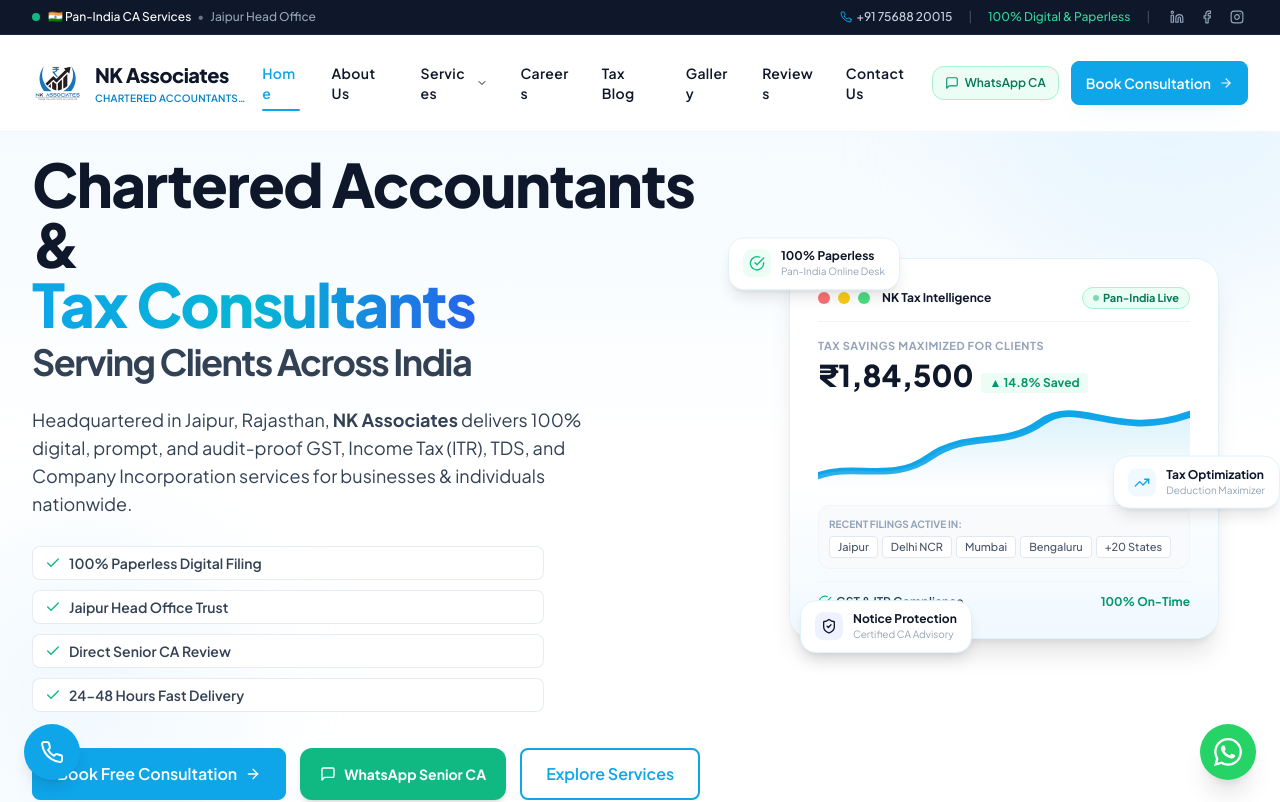
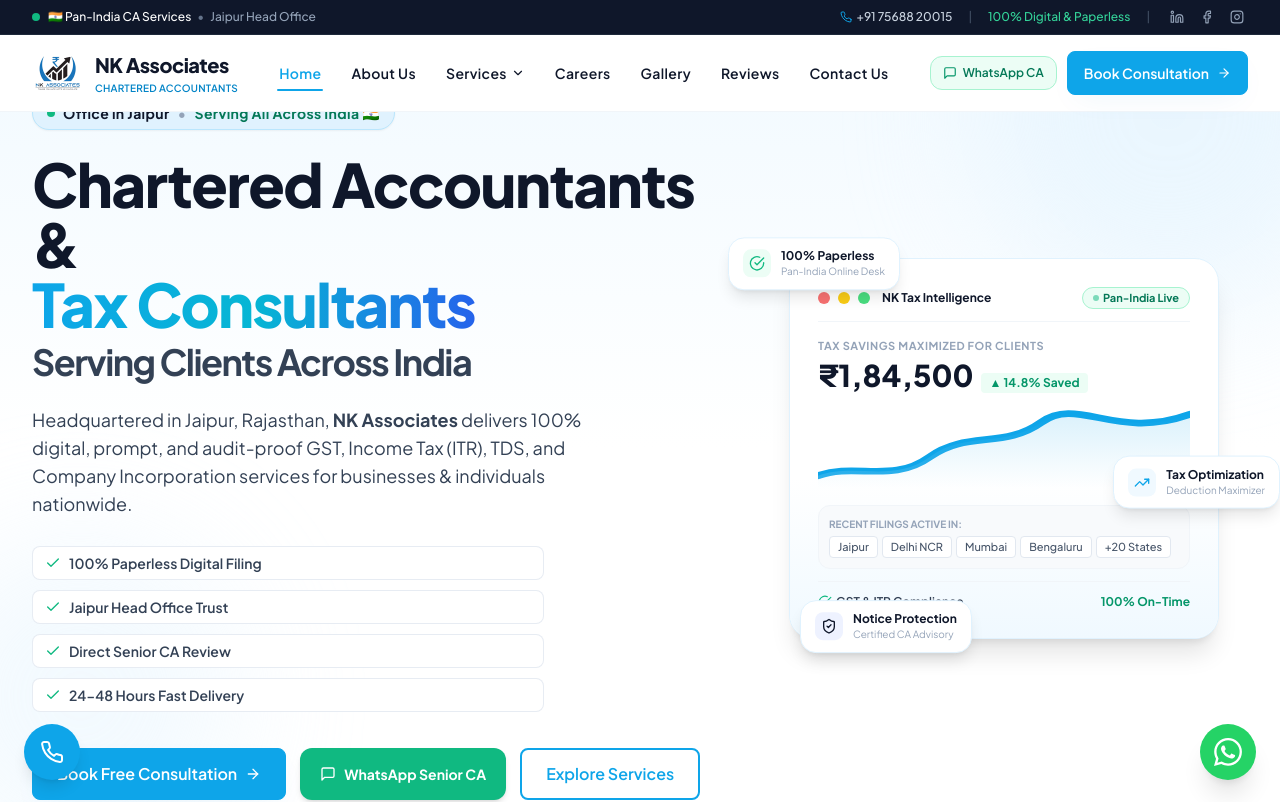
Before and after one commit to devanshugahlot/NK-Associates, a React (Vite) app: page / in a window 1280 px wide. Shown: the top 802 px of the page. Built offline with nearby package versions, Linux system fonts and the light colour scheme.

Commit message:
fix(navbar): remove blog link, prevent nav item text wrapping with whitespace-nowrap and optimize header layout

```diff
--- a/src/components/Footer.jsx
+++ b/src/components/Footer.jsx
@@ -100,11 +100,6 @@
               <li>
                 <Link to="/careers" className="hover:text-white transition-colors duration-200 py-1 inline-flex items-center gap-2">
                   <span>Careers & Articleship</span>
-                </Link>
-              </li>
-              <li>
-                <Link to="/blog" className="hover:text-white transition-colors duration-200 py-1 inline-flex items-center gap-2">
-                  <span>Tax Blog & Updates</span>
                 </Link>
               </li>
               <li>
--- a/src/components/Navbar.jsx
+++ b/src/components/Navbar.jsx
@@ -46,7 +46,6 @@
     { name: 'About Us', path: '/about-us' },
     { name: 'Services', path: '/services', hasDropdown: true },
     { name: 'Careers', path: '/careers' },
-    { name: 'Tax Blog', path: '/blog' },
     { name: 'Gallery', path: '/gallery' },
     { name: 'Reviews', path: '/reviews' },
     { name: 'Contact Us', path: '/contact' }
@@ -130,45 +129,45 @@
           <div className="max-w-7xl mx-auto px-3 sm:px-6 lg:px-8">
             <div className="flex items-center justify-between gap-2">
               {/* Logo */}
-              <Link to="/" className="flex items-center gap-2.5 sm:gap-3 group focus:outline-none min-w-0">
+              <Link to="/" className="flex items-center gap-2.5 sm:gap-3 group focus:outline-none shrink-0">
                 <img
                   src={logo}
                   alt="NK Associates - Chartered Accountants & Tax Consultants"
-                  className="h-9 sm:h-10 md:h-12 w-auto object-contain transition-transform duration-300 group-hover:scale-105 shrink-0"
+                  className="h-9 sm:h-10 md:h-11 xl:h-12 w-auto object-contain transition-transform duration-300 group-hover:scale-105 shrink-0"
                 />
-                <div className="flex flex-col min-w-0">
-                  <span className="text-base sm:text-lg md:text-xl font-extrabold tracking-tight text-brand-navy leading-none truncate">
+                <div className="flex flex-col shrink-0">
+                  <span className="text-base sm:text-lg md:text-xl font-extrabold tracking-tight text-brand-navy leading-none whitespace-nowrap">
                     NK Associates
                   </span>
-                  <span className="text-[9px] sm:text-[10px] text-brand-skyDark font-semibold tracking-wide uppercase mt-0.5 truncate max-w-[170px] xs:max-w-none">
-                    Chartered Accountants • Pan-India
+                  <span className="text-[9px] sm:text-[10px] text-brand-skyDark font-semibold tracking-wide uppercase mt-0.5 whitespace-nowrap">
+                    Chartered Accountants
                   </span>
                 </div>
               </Link>
 
               {/* Desktop Navigation Links */}
-              <nav className="hidden lg:flex items-center gap-1.5 xl:gap-4">
+              <nav className="hidden lg:flex items-center gap-1 xl:gap-2.5 2xl:gap-3.5 shrink-0">
                 {navLinks.map((link) => {
                   if (link.hasDropdown) {
                     return (
                       <div
                         key={link.name}
-                        className="relative group py-2"
+                        className="relative group py-2 shrink-0"
                         onMouseEnter={() => setIsServicesOpen(true)}
                         onMouseLeave={() => setIsServicesOpen(false)}
                       >
                         <NavLink
                           to={link.path}
                           className={({ isActive }) =>
-                            `flex items-center gap-1 text-xs xl:text-sm font-semibold tracking-wide transition-colors duration-200 px-2 py-1.5 rounded-lg focus:outline-none ${
+                            `flex items-center gap-1 whitespace-nowrap text-xs xl:text-sm font-semibold tracking-wide transition-colors duration-200 px-2 xl:px-2.5 py-1.5 rounded-lg focus:outline-none shrink-0 ${
                               isActive || location.pathname.startsWith('/services')
                                 ? 'text-brand-sky'
                                 : 'text-brand-navy hover:text-brand-sky'
                             }`
                           }
                         >
-                          {link.name}
-                          <ChevronDown className="w-3.5 h-3.5 transition-transform group-hover:rotate-180" />
+                          <span>{link.name}</span>
+                          <ChevronDown className="w-3.5 h-3.5 transition-transform group-hover:rotate-180 shrink-0" />
                         </NavLink>
 
                         {/* Dropdown Menu */}
@@ -194,7 +193,7 @@
                       key={link.name}
                       to={link.path}
                       className={({ isActive }) =>
-                        `relative text-xs xl:text-sm font-semibold tracking-wide transition-colors duration-200 px-2 py-1.5 rounded-lg focus:outline-none ${
+                        `relative whitespace-nowrap text-xs xl:text-sm font-semibold tracking-wide transition-colors duration-200 px-2 xl:px-2.5 py-1.5 rounded-lg focus:outline-none shrink-0 ${
                           isActive
                             ? 'text-brand-sky'
                             : 'text-brand-navy hover:text-brand-sky'
@@ -203,7 +202,7 @@
                     >
                       {({ isActive }) => (
                         <>
-                          {link.name}
+                          <span>{link.name}</span>
                           {isActive && (
                             <motion.span
                               layoutId="activeNavUnderline"
@@ -219,18 +218,17 @@
               </nav>
 
               {/* Desktop CTA */}
-              <div className="hidden lg:flex items-center gap-2 xl:gap-3 shrink-0">
+              <div className="hidden lg:flex items-center gap-2 xl:gap-2.5 shrink-0">
                 <a
                   href={whatsappUrl}
                   target="_blank"
                   rel="noopener noreferrer"
-                  className="inline-flex items-center gap-1.5 px-3 py-2 rounded-xl text-xs font-semibold bg-emerald-50 text-emerald-700 border border-emerald-200 hover:bg-emerald-100 transition-all shadow-xs"
+                  className="hidden xl:inline-flex items-center gap-1.5 px-2.5 xl:px-3 py-2 rounded-xl text-xs font-semibold bg-emerald-50 text-emerald-700 border border-emerald-200 hover:bg-emerald-100 transition-all shadow-xs whitespace-nowrap shrink-0"
                 >
-                  <MessageSquare className="w-3.5 h-3.5 text-emerald-600" />
-                  <span className="hidden xl:inline">WhatsApp CA</span>
-                  <span className="xl:hidden">WhatsApp</span>
+                  <MessageSquare className="w-3.5 h-3.5 text-emerald-600 shrink-0" />
+                  <span>WhatsApp CA</span>
                 </a>
-                <Button to="/contact" variant="primary" className="!px-3.5 !py-2 !text-xs xl:!text-sm" icon={<ArrowRight className="w-3.5 h-3.5" />}>
+                <Button to="/contact" variant="primary" className="!px-3 xl:!px-4 !py-2 !text-xs xl:!text-sm whitespace-nowrap shrink-0" icon={<ArrowRight className="w-3.5 h-3.5 shrink-0" />}>
                   Book Consultation
                 </Button>
               </div>
```
